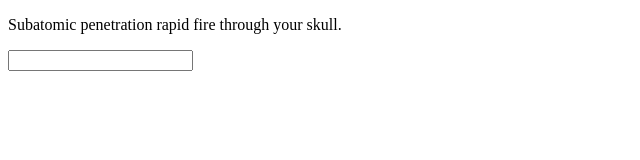
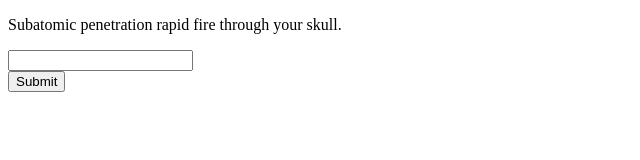
Before and after one commit to mapleschan/mapleschan.github.io, a plain HTML site: page RPGWeb/WebContent/index.html in a window 1280 px wide. Shown: the whole page, without its empty margins (0-640 px from the left). Drawn offline with Linux system fonts and the light colour scheme.

Commit message:
Update index.html

```diff
--- a/RPGWeb/WebContent/index.html
+++ b/RPGWeb/WebContent/index.html
@@ -8,6 +8,8 @@
 	<p>Subatomic penetration rapid fire through your skull.</p>
 
 	<input type="text" id="member" name="member">
-    <form id="container" action="BusServlet" method="post" name="busContainer" autocomplete="off"></form>
+	<form id="container" action="BusServlet" method="post" name="busContainer" autocomplete="off">
+		<input type="submit" value="Submit">
+	</form>
 </body>
 </html>
```
